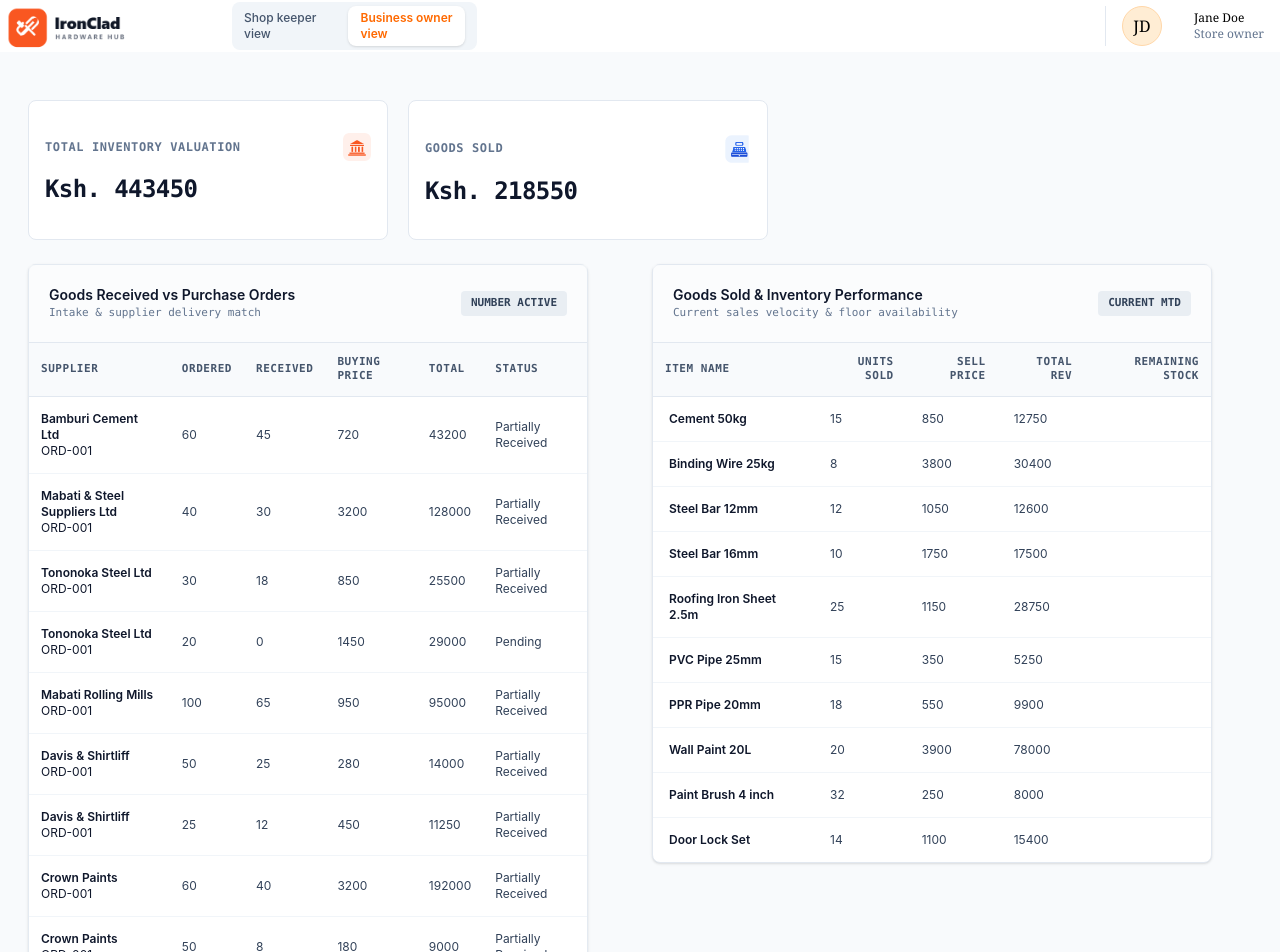
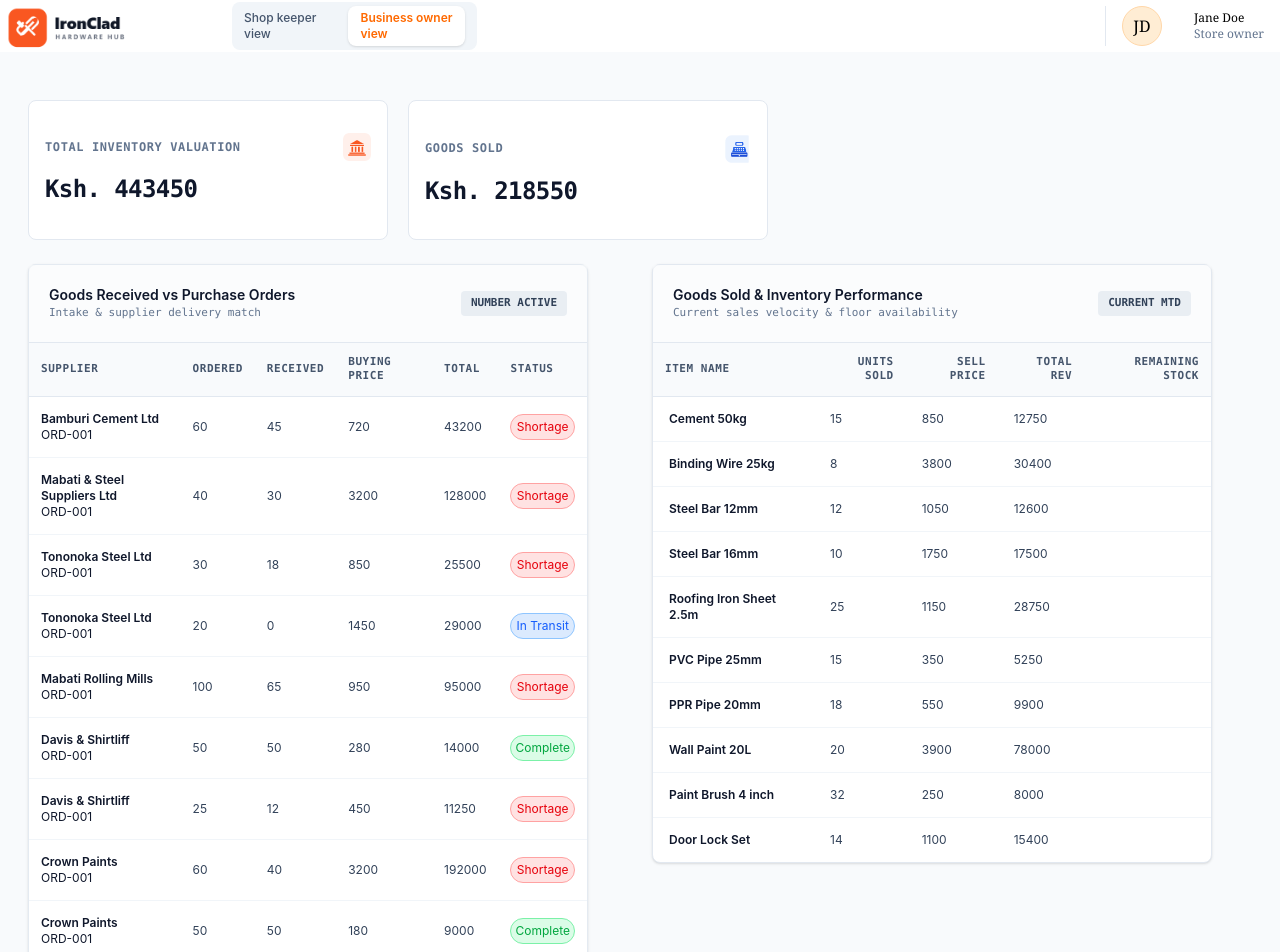
Before and after one commit to AlfineK/hardware-app, a React (Vite) app: page / in a window 1280 px wide. Shown: the top 952 px of the page. Built offline with nearby package versions, Linux system fonts and the light colour scheme; data requests are answered from the project's data file.

Commit message:
final commit

```diff
--- a/db.json
+++ b/db.json
@@ -304,7 +304,7 @@
     },
     {
       "id": 10,
-      "orderId": "ORD-003",
+      "orderId": "ORD-001",
       "itemId": 10,
       "categoryId": 6,
       "name": "Door Lock Set",
@@ -367,7 +367,7 @@
       "id": 6,
       "orderId": "ORD-001",
       "itemId": 6,
-      "quantityReceived": 25,
+      "quantityReceived": 50,
       "receivedBy": "Store Manager",
       "receivedDate": "2026-09-12",
       "condition": "Good"
@@ -394,14 +394,14 @@
       "id": 9,
       "orderId": "ORD-001",
       "itemId": 9,
-      "quantityReceived": 8,
+      "quantityReceived": 50,
       "receivedBy": "Store Manager",
       "receivedDate": "2026-09-13",
       "condition": "Good"
     },
     {
       "id": 10,
-      "orderId": "ORD-002",
+      "orderId": "ORD-001",
       "itemId": 10,
       "quantityReceived": 22,
       "receivedBy": "Store Manager",
--- a/src/components/GoodsReceived.jsx
+++ b/src/components/GoodsReceived.jsx
@@ -6,15 +6,30 @@ const GoodsReceived = ({ receivedItems, orderedItems }) => {
     const dataStyle ="px-3 "
     const navigate = useNavigate();
 
+
     function showOrderdItems(e,id){
         e.preventDefault();
-        // console.log("ID being passed:", id);
         navigate(`/ReceivedVsPurchase/OrderedItems/${id}`)
     }
 
     return (
     <>
-        {receivedItems.map((received) => (
+        {receivedItems.map((received) => {
+            let status;
+
+            if(received.quantityReceived < orderedItems.quantityOrdered){
+                status = "Shortage";
+            }
+
+            if (received.quantityReceived === 0 ){
+                status = "In Transit";
+            }
+
+            if(received.quantityReceived === orderedItems.quantityOrdered){
+                status = "Complete"
+            }
+
+            return (
                 <tr
                     onClick = {
                         (e)=>showOrderdItems(e, received.id)}
@@ -36,11 +51,23 @@ const GoodsReceived = ({ receivedItems, orderedItems }) => {
                 <td className={dataStyle}>{received.quantityReceived ?? 0}</td>
                 <td className={dataStyle}>{orderedItems.buyingPrice}</td>
                 <td className={dataStyle}>{orderedItems.totalPrice}</td>
-                <td className={dataStyle}>{orderedItems.supplyStatus}</td>
+                <td className={dataStyle}>
+                    <div className={`rounded-full py-1 px-1 flex items-center justify-center ${
+                        status === "In Transit"
+                        ? "text-blue-600 bg-blue-100 border border-blue-300"
+                        : status === "Shortage"
+                        ? "text-red-600 bg-red-100 border border-red-300"
+                        : status === "Complete"
+                        ? "text-green-600 bg-green-100 border border-green-300"
+                        : "text-slate-600"
+
+                        }`}>
+                        {status}
+                    </div>
+                </td>
             </tr>
-        ))}
-
-
+           )
+        })}
     </>
 );
 };
```
Lines whose indentation alone changed are shown as unchanged.
